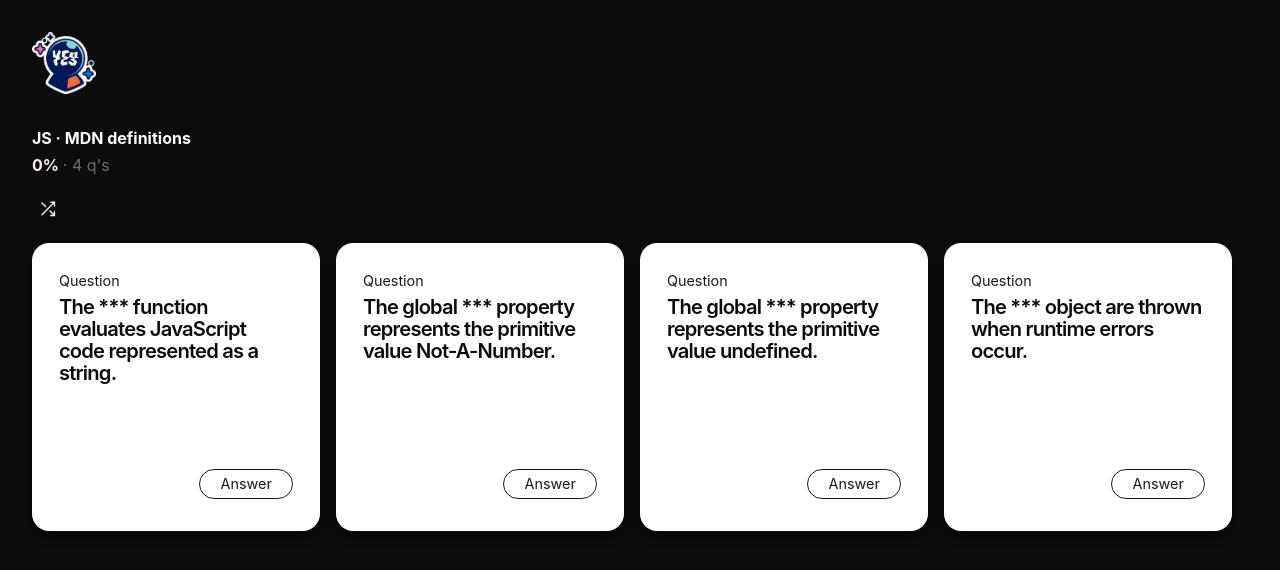
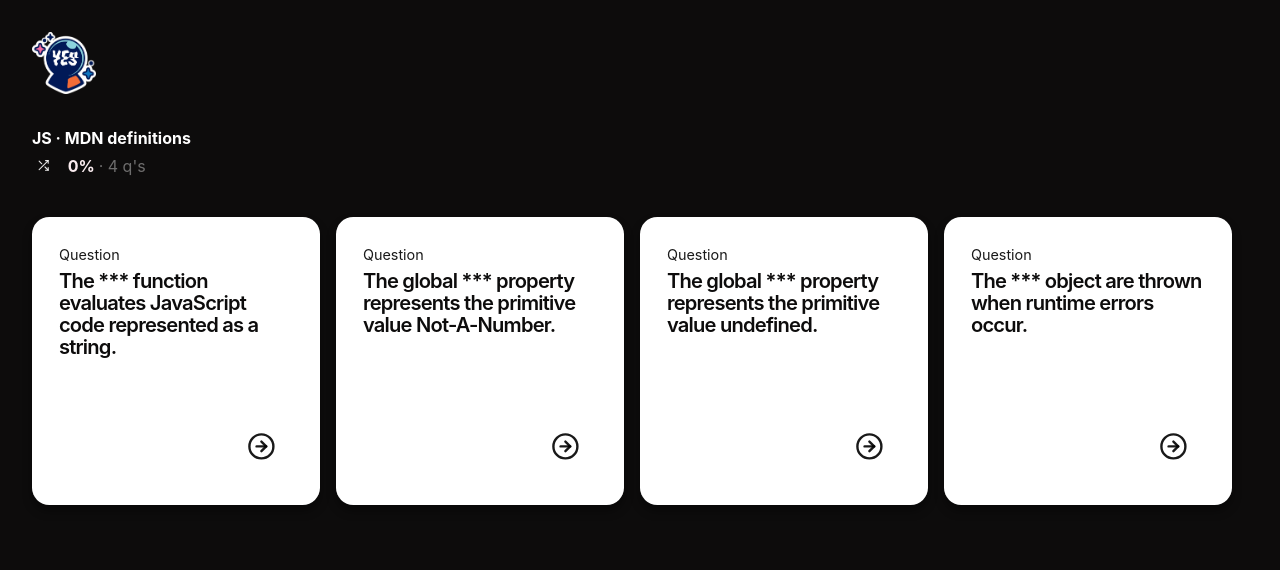
Before and after one commit to evilpaper/nailed-it, a React (Create React App) app: page / in a window 1280 px wide. Shown: the top 570 px of the page. Built offline with nearby package versions, Linux system fonts and the light colour scheme.

Commit message:
Move shuffle to same line as percentage

```diff
--- a/src/components/Card/Card.jsx
+++ b/src/components/Card/Card.jsx
@@ -3,7 +3,7 @@ import { useSpring, animated as a } from "react-spring";
 // import { FiTrash2 } from "react-icons/fi";
 import { FiCheck } from "react-icons/fi";
 import { FiX } from "react-icons/fi";
-// import { FiChevronRight } from "react-icons/fi";
+import { FiArrowRightCircle } from "react-icons/fi";
 
 export default function Card({
   question,
@@ -60,7 +60,12 @@ export default function Card({
               handleFlipClick();
             }}
           >
-            <FiCheck />
+            <FiCheck
+             stroke="black"
+             strokeWidth="4"
+             strokeLinecap="round"
+             strokeLinejoin="round"
+            />
           </button>
           <button
             className="card__button card__button--back"
@@ -69,7 +74,12 @@ export default function Card({
               handleFlipClick();
             }}
           >
-            <FiX />
+            <FiX
+             stroke="black"
+             strokeWidth="4"
+             strokeLinecap="round"
+             strokeLinejoin="round"
+            />
           </button>
           {/* <button
             className="card__button card__button--flip card__button--back"
@@ -107,7 +117,7 @@ export default function Card({
             className="card__button card__button--front-flip"
             onClick={handleFlipClick}
           >
-          Answer
+            <FiArrowRightCircle/>
           </button>
         </footer>
       </a.div>
--- a/src/components/Card/styles.css
+++ b/src/components/Card/styles.css
@@ -87,32 +87,27 @@
   display: flex;
   justify-content: center;
   align-items: center;
-  color: rgba(0, 0, 0, 0.9);
+  color: rgba(0, 0, 0, 1);
   font-size: 1.2em;
   padding: 0.6em;
   border: none;
 }
 
 .card__button--back {
-  color: rgba(0, 0, 0, 0.9);
+  color: rgba(0, 0, 0, 1);
   font-size: 1em;
   border-radius: 2em;
-  padding: 1em 1em;
-  border: 1px solid rgba(0, 0, 0, 0.9);
+  border: 2px solid rgba(0, 0, 0, 1);
   display: flex;
   justify-content: center;
-}
-
-.card__button--delete {
-  color: rgba(0, 0, 0, 0.9);
+  font-weight: 900;
+  margin-bottom: 1em;
 }
 
 .card__button--front-flip {
   color: rgba(0, 0, 0, 0.9);
-  font-size: 1em;
+  font-size: 2em;
   border-radius: 2em;
-  padding: 0.2em 1.4em;
-  border: 1px solid rgba(0, 0, 0, 0.9);
   display: flex;
   justify-content: center;
 }
--- a/src/components/Deck/Deck.jsx
+++ b/src/components/Deck/Deck.jsx
@@ -65,6 +65,12 @@ export default function Deck({
           maxLength="30"
         />
         <p className="deck__stats">
+          <button
+            className="shuffle"
+            onClick={onClickShuffleDeck}
+          >
+            <FiShuffle className="deck__button-icon" />
+          </button>
           <strong>{`${percentageNailed()}% `}</strong>
           {``}
           <span className="deck__stats--number-of-cards">{` · ${cards.length} q's`}</span>
@@ -76,12 +82,6 @@ export default function Deck({
           >
             <FiPlus className="deck__button-icon" />
           </button> */}
-        <button
-          className="deck__action-button deck__shuffle-cards"
-          onClick={onClickShuffleDeck}
-        >
-          <FiShuffle className="deck__button-icon" />
-        </button>
           {/* <button
             className="deck__action-button deck__delete-deck"
             onClick={onDeckDeleteClick}
--- a/src/components/Deck/styles.css
+++ b/src/components/Deck/styles.css
@@ -65,6 +65,15 @@
   scroll-snap-align: center;
 }
 
+.shuffle {
+  color: rgba(255, 255, 255, 0.9);
+  font-size: 0.8em;
+  padding: 0.4em;
+  border: none;
+  vertical-align: middle;
+  margin-right: 1em;
+}
+
 .deck__add-card,
 .deck__shuffle-cards,
 .deck__delete-deck {
```
Lines whose indentation alone changed are shown as unchanged.
